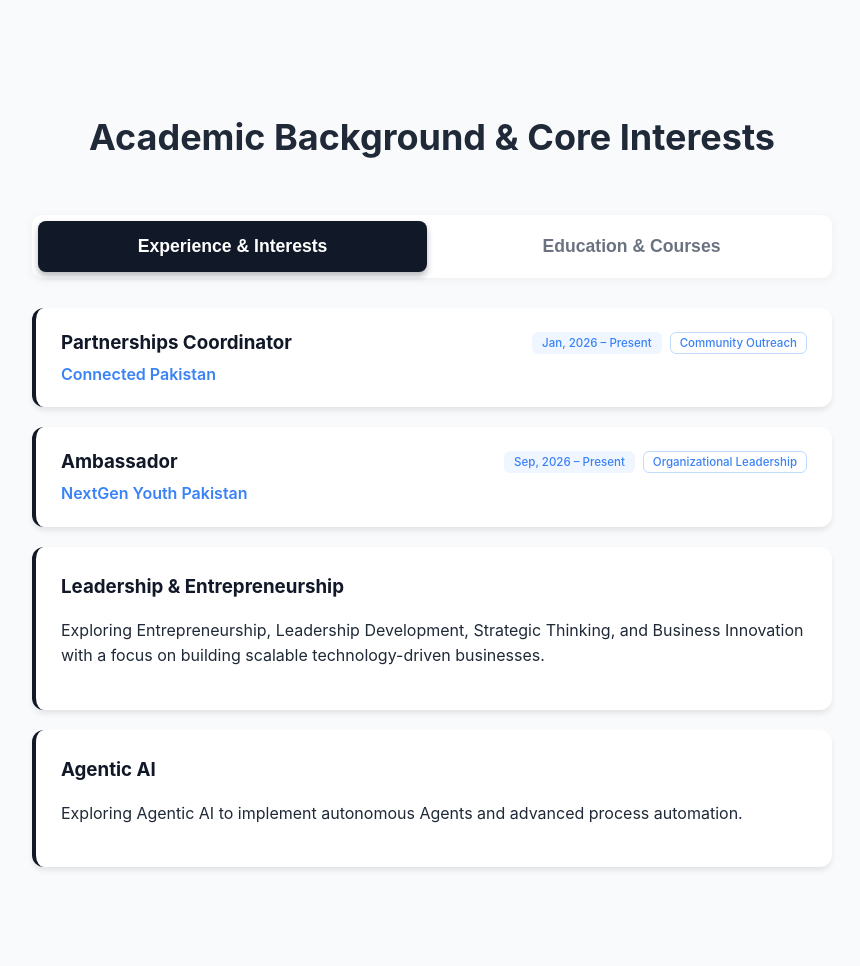
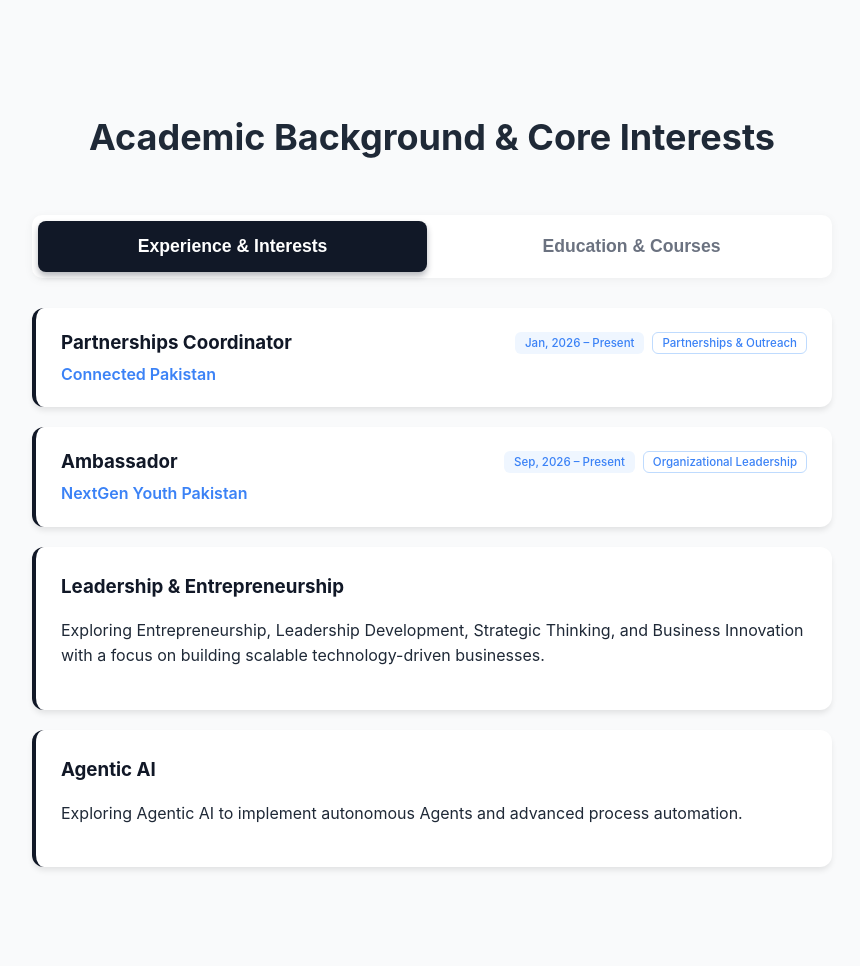
Before and after one commit to khari110/Updated-Portfolio, a Flask app: page / in a window 1280 px wide. Shown: the part 2566-3532 px from the top of the page, without its empty margins (208-1068 px from the left). Run offline with Flask 3, Linux system fonts and the light colour scheme.

Commit message:
updating code

```diff
--- a/templates/index.html
+++ b/templates/index.html
@@ -811,7 +811,7 @@
                         <!-- EDIT: apna time period yahan likhein -->
                         <span class="timeline-badge">Jan, 2026 – Present</span>
                         <!-- EDIT: apna relevant role yahan likhein -->
-                        <span class="timeline-badge timeline-badge-outline">Community Outreach</span>
+                        <span class="timeline-badge timeline-badge-outline">Partnerships & Outreach</span>
                     </div>
                 </div>
                 <div class="timeline-item timeline-item-row">
```
